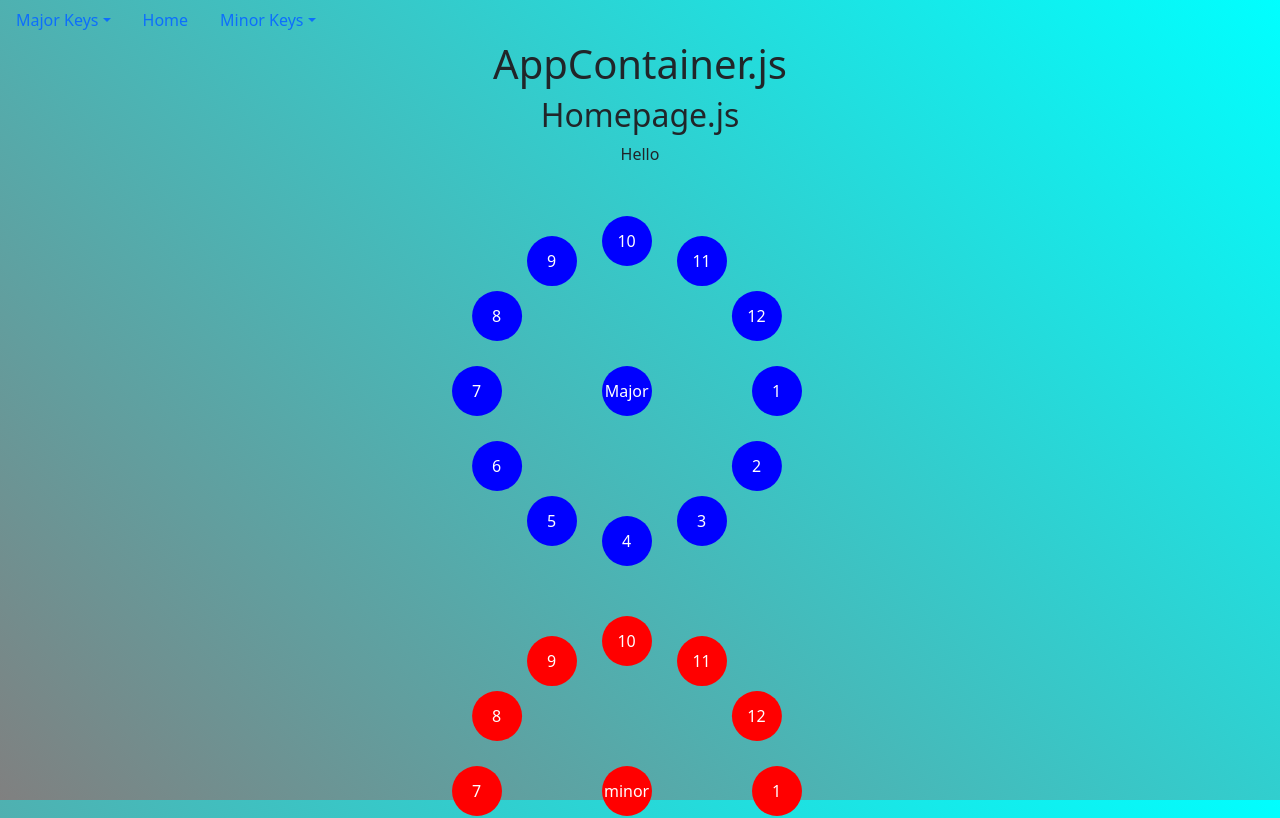
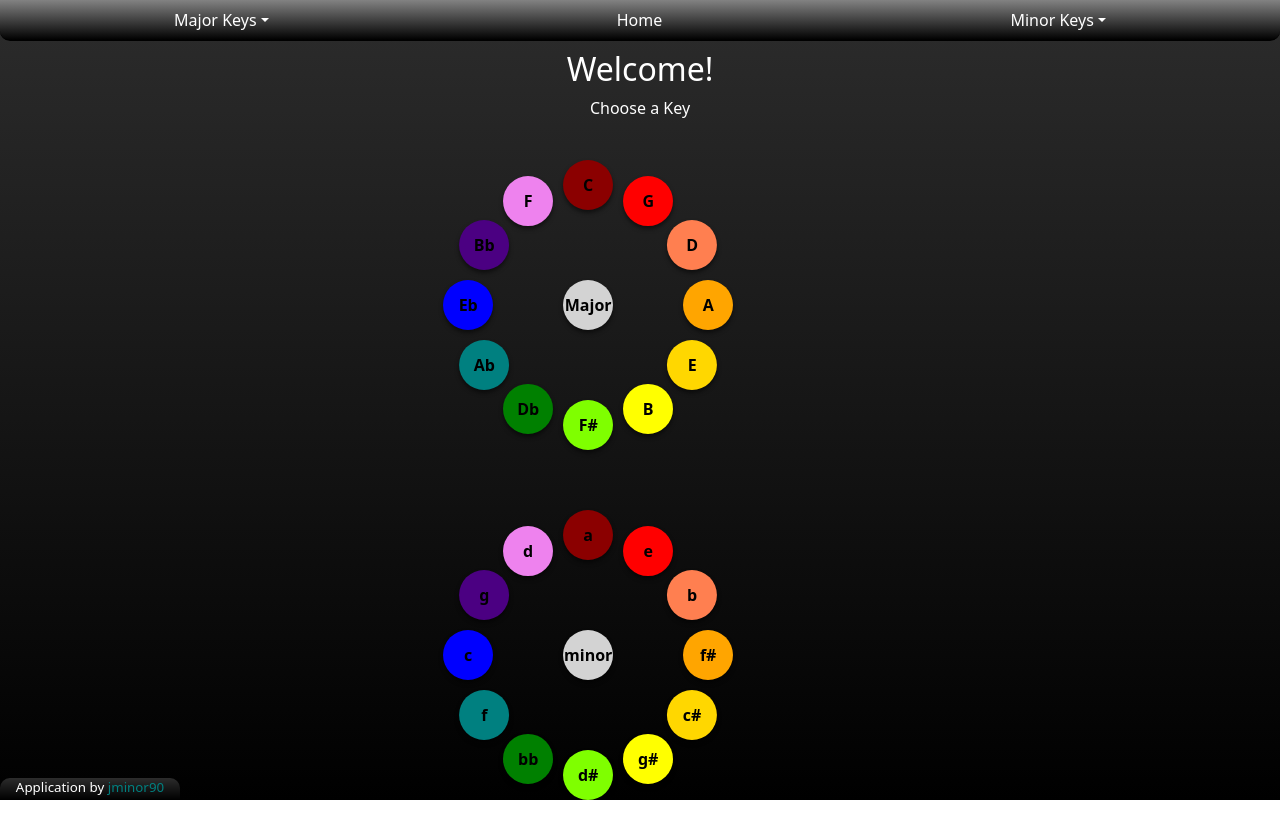
Before and after one commit to jminor90/circle-of-fifths, a React (Create React App) app: page / in a window 1280 px wide. Shown: the top 818 px of the page. Built offline with nearby package versions, Linux system fonts and the light colour scheme.

Commit message:
Updated styling, add Footer, Functioning as Intended

```diff
--- a/package.json
+++ b/package.json
@@ -7,6 +7,7 @@
     "@testing-library/react": "^13.4.0",
     "@testing-library/user-event": "^13.5.0",
     "bootstrap": "^5.2.3",
+    "bootstrap-icons": "^1.10.3",
     "react": "^18.2.0",
     "react-bootstrap": "^2.7.2",
     "react-dom": "^18.2.0",
--- a/public/index.html
+++ b/public/index.html
@@ -6,8 +6,8 @@
     <meta name="viewport" content="width=device-width, initial-scale=1" />
     <meta name="theme-color" content="#000000" />
     <meta
-      name="description"
-      content="Web site created using create-react-app"
+      name="Circle of Fifths Application"
+      content="An application that helps with the circle of fifths"
     />
     <link rel="apple-touch-icon" href="%PUBLIC_URL%/logo192.png" />
     <!--
@@ -24,7 +24,7 @@
       work correctly both with client-side routing and a non-root public URL.
       Learn how to configure a non-root public URL by running `npm run build`.
     -->
-    <title>React App</title>
+    <title>Circle of Fifths</title>
   </head>
   <body>
     <noscript>You need to enable JavaScript to run this app.</noscript>
--- a/src/components/AppContainer.js
+++ b/src/components/AppContainer.js
@@ -1,4 +1,5 @@
 import Navbar from './Navbar'
+import Footer from './Footer';
 import { Outlet } from 'react-router-dom';
 
 
@@ -6,8 +7,9 @@ export default function MainContainer() {
   return (
     <>
       <Navbar />
-      <h1>AppContainer.js</h1>
+      {/* <h1>AppContainer.js</h1> */}
       <Outlet/>
+      <Footer />
     </>
   )
 }
--- /dev/null
+++ b/src/components/Footer.js
@@ -0,0 +1,14 @@
+import Nav from 'react-bootstrap/Nav';
+
+export default function Footer() {
+
+  return (
+    <>
+    <footer>
+      <p>
+      Application by <a href="https://github.com/jminor90" target="_blank">jminor90</a>
+      </p>
+    </footer>
+    </>
+  )
+}
--- a/src/pages/Homepage.css
+++ b/src/pages/Homepage.css
@@ -1,27 +1,89 @@
+html, body {
+  overflow-x: hidden;
+  scroll-behavior: smooth;
+}
 body {
+  position: relative;
   min-height: 100vh;
-  background: linear-gradient(45deg, gray, aqua);
+  background: linear-gradient(180deg, #2c2c2c, #000000);
+  color: white !important;
+  /* padding-top: 100px !important; */
+}
 
+footer {
+  position: fixed;
+  bottom:0;
+  left:0;
+  width: 180px;
+  display: block;
+  max-height: 22px;
+  align-items: center;
+  justify-content: space-around;
+  background: linear-gradient(180deg, #2c2c2c, #000000);
+  border-radius: 10px 10px 0px 0px;
+  font-size: smaller;
+  z-index: 20;
+}
+footer p a {
+  text-decoration: none;
+  color:teal;
+}
+
+footer p a:hover {
+  color: orange;
+  text-decoration: underline;
+}
+
+.App {
+  padding-top: 50px !important;
 }
 
 
+.nav {
+  position:fixed;
+  top:0;
+  width: 100vw;
+  justify-content: space-around;
+  /* background-color: #828282; */
+  background: linear-gradient(180deg, #828282, #000000);
+  border-radius: 0px 0px 10px 10px;
+  border-bottom: solid 1px;
+  color:black;
+  z-index: 20;
+}
 
-.god-container{
+.nav-pills .nav-link {
+  color:white;
+}
+
+.nav-pills .nav-link.active, .nav-pills .show > .nav-link {
+  color: black !important;
+  background-color: white !important;
+}
+
+.nav-link:hover, .nav-link:focus {
+  color: white !important;
+}
+
+.all-container{
+
   display: flex;
   justify-content: center;
   align-items: center;
   flex-direction: column;
   position: absolute;
 
-  margin-top: 200px;
-  margin-left: 47%;
+  margin-top: 10em;
+  margin-left: 44vw;
 
 }
 
 .major-container{
-  width: 300px;
-  height: 300px;
-  margin-bottom: 100px;
+  width: 80vw;
+  height: 80vw;
+  max-width: 300px;
+  max-height: 300px;
+  margin-bottom: 25px;
 
 }
 
@@ -30,66 +92,96 @@ body {
   width: 50px;
   height: 50px;
   border-radius: 50%;
-  background-color: blue;
-  color: white;
+
+  color: black;
+  font-weight: bolder;
   text-align: center;
   line-height: 50px;
+  box-shadow: 0 3px 4px rgba(0,0,0,0.50)
 }
 
-.major-item:nth-child(1) {
-  transform: rotate(0deg) translate(150px) rotate(0deg);
+
+#Major1 {
+  background-color: #FFA500;
+  transform: rotate(0deg) translate(120px) rotate(0deg);
 }
 
-.major-item:nth-child(2) {
-  transform: rotate(30deg) translate(150px) rotate(-30deg);
+#Major2 {
+  background-color: #FFD700;
+  transform: rotate(30deg) translate(120px) rotate(-30deg);
 }
 
-.major-item:nth-child(3) {
-  transform: rotate(60deg) translate(150px) rotate(-60deg);
+#Major3 {
+  background-color: #FFFF00;
+  transform: rotate(60deg) translate(120px) rotate(-60deg);
 }
 
-.major-item:nth-child(4) {
-  transform: rotate(90deg) translate(150px) rotate(-90deg);
+#Major4 {
+  background-color: #7FFF00;
+  transform: rotate(90deg) translate(120px) rotate(-90deg);
 }
 
-.major-item:nth-child(5) {
-  transform: rotate(120deg) translate(150px) rotate(-120deg);
+#Major5 {
+  background-color: #008000;
+  transform: rotate(120deg) translate(120px) rotate(-120deg);
 }
 
-.major-item:nth-child(6) {
-  transform: rotate(150deg) translate(150px) rotate(-150deg);
+#Major6 {
+  background-color: #008080;
+  transform: rotate(150deg) translate(120px) rotate(-150deg);
 }
 
-.major-item:nth-child(7) {
-  transform: rotate(180deg) translate(150px) rotate(-180deg);
+#Major7 {
+  background-color: #0000FF ;
+  transform: rotate(180deg) translate(120px) rotate(-180deg);
 }
 
-.major-item:nth-child(8) {
-  transform: rotate(210deg) translate(150px) rotate(-210deg);
+#Major8 {
+  background-color: #4B0082;
+  transform: rotate(210deg) translate(120px) rotate(-210deg);
 }
 
-.major-item:nth-child(9) {
-  transform: rotate(240deg) translate(150px) rotate(-240deg);
+#Major9 {
+  background-color: #EE82EE;
+  transform: rotate(240deg) translate(120px) rotate(-240deg);
 }
 
-.major-item:nth-child(10) {
-  transform: rotate(270deg) translate(150px) rotate(-270deg);
+#Major10 {
+  background-color: #8B0000;
+  transform: rotate(270deg) translate(120px) rotate(-270deg);
 }
 
-.major-item:nth-child(11) {
-  transform: rotate(300deg) translate(150px) rotate(-300deg);
+#Major11 {
+  background-color: #FF0000 ;
+  transform: rotate(300deg) translate(120px) rotate(-300deg);
 }
 
-.major-item:nth-child(12) {
-  transform: rotate(330deg) translate(150px) rotate(-330deg);
+#Major12 {
+  background-color: #FF7F50 ;
+  transform: rotate(330deg) translate(120px) rotate(-330deg);
+}
+
+#Major13 {
+  background-color: #D3D3D3;
+}
+
+div.major-container a .major-item:hover {
+  border: 2px solid;
+  border-color: white;
+}
+
+div.major-container a .major-item:active {
+  color:white;
 }
 
 
 /* Minor Keys */
 .minor-container{
-  width: 300px;
-  height: 300px;
-
+  width: 80vw;
+  height: 80vw;
+  max-width: 300px;
+  max-height: 300px;
+  margin-top: 25px;
 
 }
 
@@ -98,56 +190,83 @@ body {
   width: 50px;
   height: 50px;
   border-radius: 50%;
-  background-color: red;
-  color: white;
+
+  color: black;
+  font-weight: bolder;
   text-align: center;
   line-height: 50px;
+  box-shadow: 0 3px 4px rgba(0,0,0,0.50)
 }
 
-.minor-item:nth-child(1) {
-  transform: rotate(0deg) translate(150px) rotate(0deg);
+#Minor1 {
+  background-color: #FFA500;
+  transform: rotate(0deg) translate(120px) rotate(0deg);
 }
 
-.minor-item:nth-child(2) {
-  transform: rotate(30deg) translate(150px) rotate(-30deg);
+#Minor2 {
+  background-color: #FFD700;
+  transform: rotate(30deg) translate(120px) rotate(-30deg);
 }
 
-.minor-item:nth-child(3) {
-  transform: rotate(60deg) translate(150px) rotate(-60deg);
+#Minor3 {
+  background-color: #FFFF00;
+  transform: rotate(60deg) translate(120px) rotate(-60deg);
 }
 
-.minor-item:nth-child(4) {
-  transform: rotate(90deg) translate(150px) rotate(-90deg);
+#Minor4 {
+  background-color: #7FFF00;
+  transform: rotate(90deg) translate(120px) rotate(-90deg);
 }
 
-.minor-item:nth-child(5) {
-  transform: rotate(120deg) translate(150px) rotate(-120deg);
+#Minor5 {
+  background-color: #008000;
+  transform: rotate(120deg) translate(120px) rotate(-120deg);
 }
 
-.minor-item:nth-child(6) {
-  transform: rotate(150deg) translate(150px) rotate(-150deg);
+#Minor6 {
+  background-color: #008080;
+  transform: rotate(150deg) translate(120px) rotate(-150deg);
 }
 
-.minor-item:nth-child(7) {
-  transform: rotate(180deg) translate(150px) rotate(-180deg);
+#Minor7 {
+  background-color: #0000FF ;
+  transform: rotate(180deg) translate(120px) rotate(-180deg);
 }
 
-.minor-item:nth-child(8) {
-  transform: rotate(210deg) translate(150px) rotate(-210deg);
+#Minor8 {
+  background-color: #4B0082;
+  transform: rotate(210deg) translate(120px) rotate(-210deg);
 }
 
-.minor-item:nth-child(9) {
-  transform: rotate(240deg) translate(150px) rotate(-240deg);
+#Minor9 {
+  background-color: #EE82EE;
+  transform: rotate(240deg) translate(120px) rotate(-240deg);
 }
 
-.minor-item:nth-child(10) {
-  transform: rotate(270deg) translate(150px) rotate(-270deg);
+#Minor10 {
+  background-color: #8B0000;
+  transform: rotate(270deg) translate(120px) rotate(-270deg);
 }
 
-.minor-item:nth-child(11) {
-  transform: rotate(300deg) translate(150px) rotate(-300deg);
+#Minor11 {
+  background-color: #FF0000 ;
+  transform: rotate(300deg) translate(120px) rotate(-300deg);
 }
 
-.minor-item:nth-child(12) {
-  transform: rotate(330deg) translate(150px) rotate(-330deg);
+#Minor12 {
+  background-color: #FF7F50 ;
+  transform: rotate(330deg) translate(120px) rotate(-330deg);
 }
+
+#Minor13 {
+  background-color: #D3D3D3;
+}
+
+div.minor-container a .minor-item:hover {
+  border: 2px solid;
+  border-color: white;
+}
+
+div.minor-container a .minor-item:active {
+  color:white;
+}
--- a/src/pages/Homepage.js
+++ b/src/pages/Homepage.js
@@ -6,43 +6,43 @@ export default function Homepage() {
 
   return (
     <>
-      <h2>Homepage.js</h2>
-      <div>Hello</div>
-      <div class="god-container">
-        <div class="all-container">
-          <div class="major-container">
-            <div class="major-item">1</div>
-            <div class="major-item">2</div>
-            <div class="major-item">3</div>
-            <div class="major-item">4</div>
-            <div class="major-item">5</div>
-            <div class="major-item">6</div>
-            <div class="major-item">7</div>
-            <div class="major-item">8</div>
-            <div class="major-item">9</div>
-            <div class="major-item">10</div>
-            <div class="major-item">11</div>
-            <div class="major-item">12</div>
-            <div class="major-item">Major</div>
-          </div>
+      <h2>Welcome!</h2>
+      <div>Choose a Key</div>
+      <div class="all-container">
+
+        <div class="major-container">
+          <a href="/AMajor"><div id="Major1" class="major-item">A</div></a>
+          <a href="/EMajor"><div id="Major2" class="major-item">E</div></a>
+          <a href="/BMajor"><div id="Major3" class="major-item">B</div></a>
+          <a href="/FsMajor"><div id="Major4" class="major-item">F#</div></a>
+          <a href="/DfMajor"><div id="Major5" class="major-item">Db</div></a>
+          <a href="/AfMajor"><div id="Major6" class="major-item">Ab</div></a>
+          <a href="/EfMajor"><div id="Major7" class="major-item">Eb</div></a>
+          <a href="/BfMajor"><div id="Major8" class="major-item">Bb</div></a>
+          <a href="/FMajor"><div id="Major9" class="major-item">F</div></a>
+          <a href="/CMajor"><div id="Major10" class="major-item">C</div></a>
+          <a href="/GMajor"><div id="Major11" class="major-item">G</div></a>
+          <a href="/DMajor"><div id="Major12" class="major-item">D</div></a>
+          <div id="Major13" class="major-item">Major</div>
         </div>
-        <div class="another-container">
-          <div class="minor-container">
-            <div class="minor-item">1</div>
-            <div class="minor-item">2</div>
-            <div class="minor-item">3</div>
-            <div class="minor-item">4</div>
-            <div class="minor-item">5</div>
-            <div class="minor-item">6</div>
-            <div class="minor-item">7</div>
-            <div class="minor-item">8</div>
-            <div class="minor-item">9</div>
-            <div class="minor-item">10</div>
-            <div class="minor-item">11</div>
-            <div class="minor-item">12</div>
-            <div class="minor-item">minor</div>
-          </div>
+
+
+        <div class="minor-container">
+          <a href="/FsMinor"><div id="Minor1" class="minor-item">f#</div></a>
+          <a href="/CsMinor"><div id="Minor2" class="minor-item">c#</div></a>
+          <a href="/GsMinor"><div id="Minor3" class="minor-item">g#</div></a>
+          <a href="/DsMinor"><div id="Minor4" class="minor-item">d#</div></a>
+          <a href="/BfMinor"><div id="Minor5" class="minor-item">bb</div></a>
+          <a href="/FMinor"><div id="Minor6" class="minor-item">f</div></a>
+          <a href="/CMinor"><div id="Minor7" class="minor-item">c</div></a>
+          <a href="/GMinor"><div id="Minor8" class="minor-item">g</div></a>
+          <a href="/DMinor"><div id="Minor9" class="minor-item">d</div></a>
+          <a href="/AMinor"><div id="Minor10" class="minor-item">a</div></a>
+          <a href="/EMinor"><div id="Minor11" class="minor-item">e</div></a>
+          <a href="/BMinor"><div id="Minor12" class="minor-item">b</div></a>
+          <div id="Minor13" class="minor-item">minor</div>
         </div>
+
       </div>
     </>
   )
```
Also changed, not shown: 1 other file (tests, documents, lock files or other folders).
